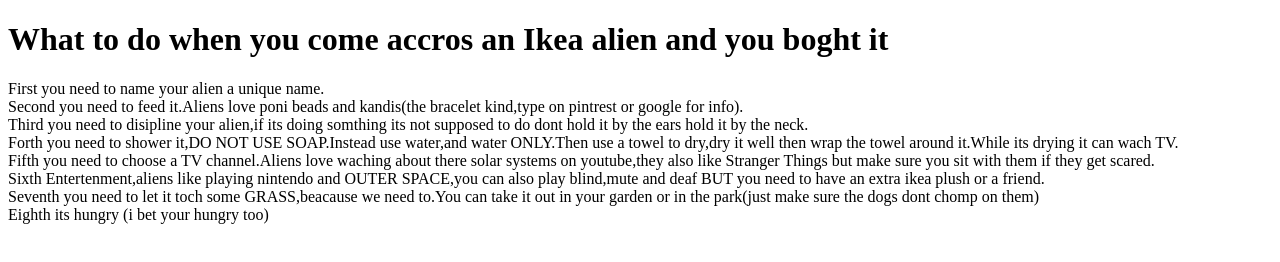
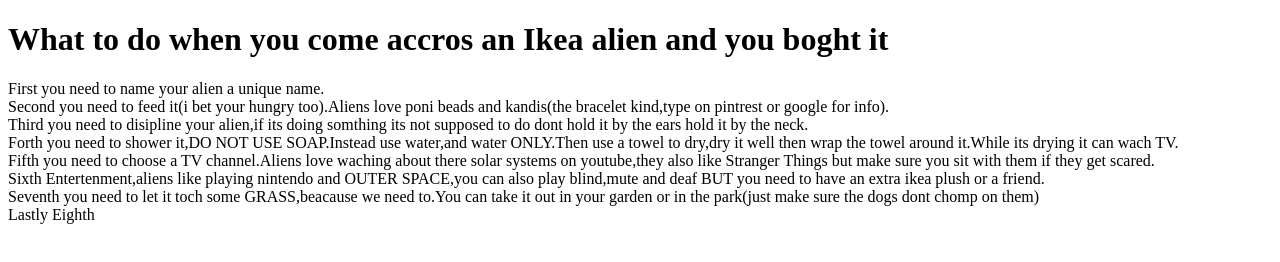
Before and after one commit to la10519-pixel/Leah7F, a plain HTML site: page index.html in a window 1280 px wide. Drawn offline with Linux system fonts and the light colour scheme.

Commit message:
Update index.html

```diff
--- a/index.html
+++ b/index.html
@@ -8,13 +8,13 @@
 <body>
     <h1>What to do when you come accros an Ikea alien and you boght it</h1>
     <p>First you need to name your alien a unique name.<br>
-    Second you need to feed it.Aliens love poni beads and kandis(the bracelet kind,type on pintrest or google for info).<br>
+    Second you need to feed it(i bet your hungry too).Aliens love poni beads and kandis(the bracelet kind,type on pintrest or google for info).<br>
     Third you need to disipline your alien,if its doing somthing its not supposed to do dont hold it by the ears hold it by the neck.<br>
     Forth you need to shower it,DO NOT USE SOAP.Instead use water,and water ONLY.Then use a towel to dry,dry it well then wrap the towel around it.While its drying it can wach TV.<br>
     Fifth you need to choose a TV channel.Aliens love waching about there solar systems on youtube,they also like Stranger Things but make sure you sit with them if they get scared.<br>
     Sixth Entertenment,aliens like playing nintendo and OUTER SPACE,you can also play blind,mute and deaf BUT you need to have an extra ikea plush or a friend.<br>
     Seventh you need to let it toch some GRASS,beacause we need to.You can take it out in your garden or in the park(just make sure the dogs dont chomp on them) <br>
-    Eighth its hungry (i bet your hungry too)
+    Lastly Eighth
     </p>
 </body>
 </html>
```
